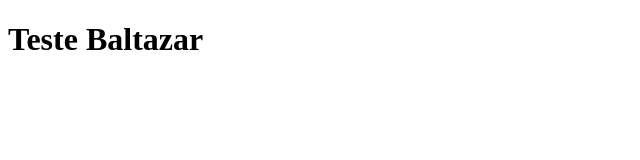
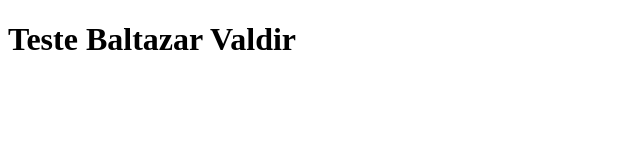
Before and after one commit to RenanSMA/RenanSMA.github.io, a plain HTML site: page index.html in a window 1280 px wide. Shown: the whole page, without its empty margins (0-640 px from the left). Drawn offline with Linux system fonts and the light colour scheme.

Commit message:
primeiro teste

```diff
--- a/index.html
+++ b/index.html
@@ -8,7 +8,7 @@
 </head>
 
 <body>
-    <h1>Teste Baltazar</h1>
+    <h1>Teste Baltazar Valdir</h1>
 
 </body>
 
```
